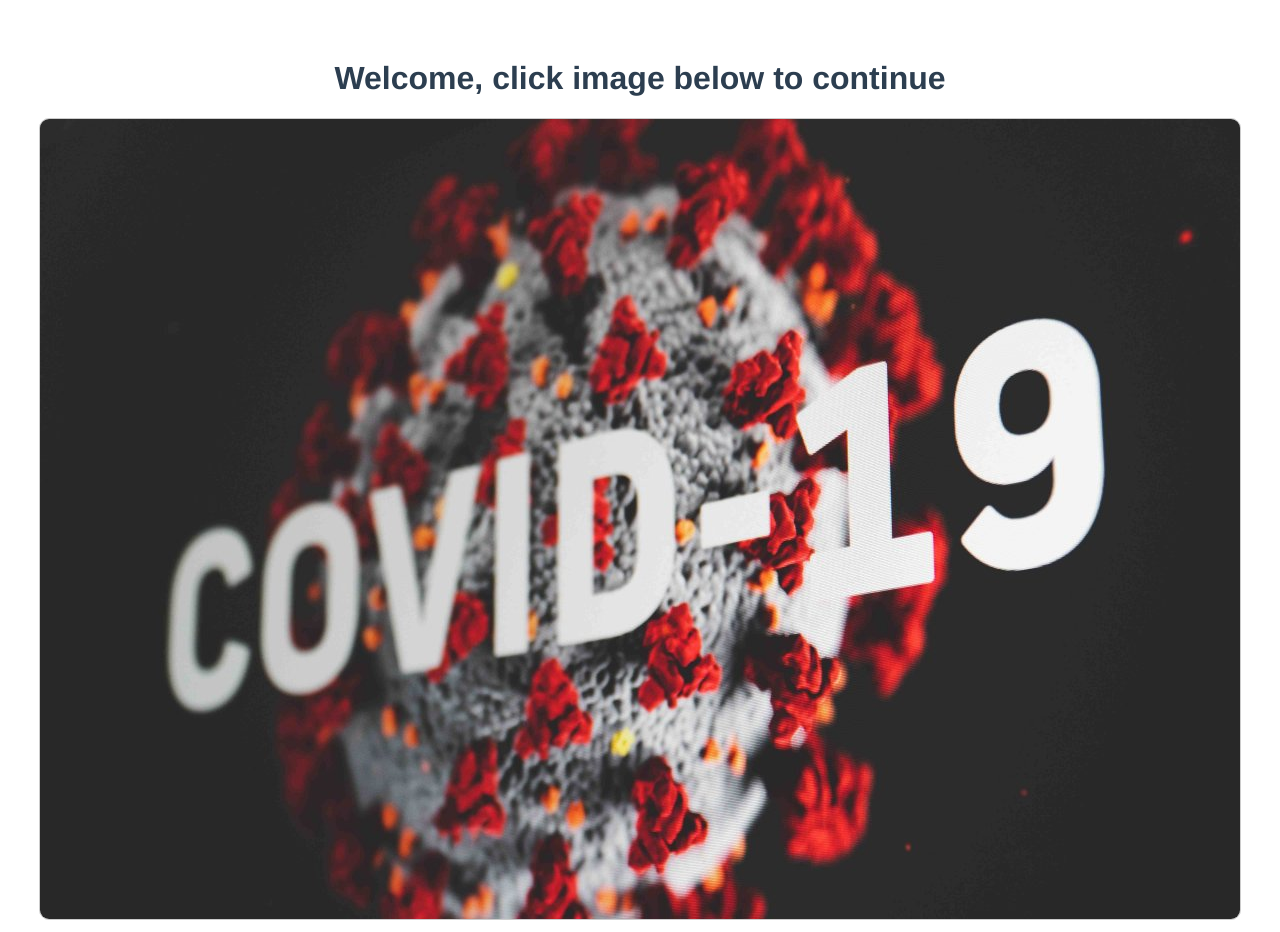
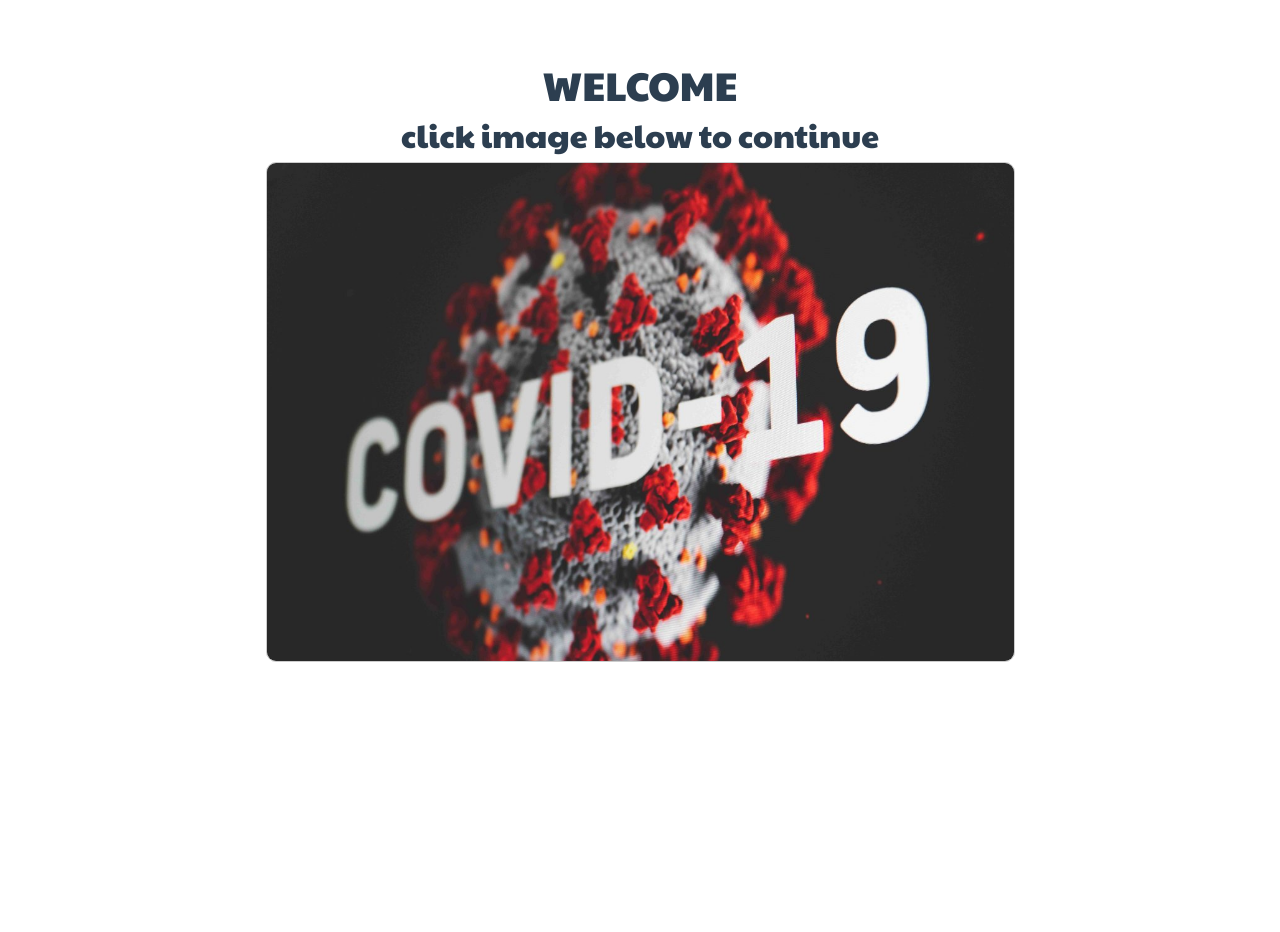
Before and after one commit to aurre/COVID19, a Vue app: page / in a window 1280 px wide. After the commit the page ends 800 px from the top, so only its background shows below. Built offline with nearby package versions, Linux system fonts and the light colour scheme.

Commit message:
add bootstrap

```diff
--- a/package.json
+++ b/package.json
@@ -8,6 +8,8 @@
     "lint": "vue-cli-service lint"
   },
   "dependencies": {
+    "bootstrap": "^4.4.1",
+    "bootstrap-vue": "^2.10.1",
     "core-js": "^3.6.4",
     "router": "^1.3.5",
     "vue": "^2.6.11",
--- a/public/index.html
+++ b/public/index.html
@@ -4,6 +4,7 @@
     <meta charset="utf-8">
     <meta http-equiv="X-UA-Compatible" content="IE=edge">
     <meta name="viewport" content="width=device-width,initial-scale=1.0">
+    <link href="https://fonts.googleapis.com/css2?family=Paytone+One&display=swap" rel="stylesheet">
     <link rel="icon" href="<%= BASE_URL %>favicon.ico">
     <title><%= htmlWebpackPlugin.options.title %></title>
   </head>
--- a/src/main.js
+++ b/src/main.js
@@ -1,7 +1,7 @@
 import Vue from 'vue'
 import App from './App.vue'
 import '@babel/polyfill';
-
+import './plugins/bootstrap-vue';
 import router from './router';
 
 Vue.config.productionTip = false
--- a/src/pages/Home.vue
+++ b/src/pages/Home.vue
@@ -12,8 +12,9 @@ export default {
 
 <template>
   <div id="app">
-    <h1> Welcome, click image below to continue </h1>
-    <img class="box" alt="CoVID19" src="../assets/covid19img.jpg" v-on:click="goToStats">
+    <h1 class="title"> Welcome</h1>
+    <h2 class="subtitle">click image below to continue</h2>
+    <img class="box" alt="COVID19" src="../assets/covid19img.jpg" v-on:click="goToStats">
   </div>
 </template>
 
@@ -23,8 +24,16 @@ export default {
   border-radius:10px;
   border: 1px solid #ccc;
   background: #fff;
+  height: 500px;
 }
 .box:hover {
   box-shadow: 0 0 32px rgba(255,0,0,.9);
 }
+.title {
+    font-family: 'Paytone One', sans-serif;
+    text-transform: uppercase;
+}
+.subtitle {
+    font-family: 'Paytone One', sans-serif;
+}
 </style>
--- a/src/pages/Statistics.vue
+++ b/src/pages/Statistics.vue
@@ -7,6 +7,35 @@ export default {
 
 <template>
   <div>
-    <h1>Coming soon!!!</h1>
+    <h1 class="title">Totals</h1>
+    <b-container class="bv-example-row">
+      <b-row class="justify-content-md-center">
+         <b-card no-body>
+    <b-tabs class="title" card>
+      <b-tab no-body title="Total Confirmed">
+        <b-card-tex>TBD</b-card-tex>
+        <b-card-footer></b-card-footer>
+      </b-tab>
+
+      <b-tab no-body title="Total Deaths">
+        <b-card-text>TBD</b-card-text>
+        <b-card-footer></b-card-footer>
+      </b-tab>
+
+      <b-tab no-body title="Countries/Regions">
+      <b-card-text>TBD</b-card-text>
+        <b-card-footer></b-card-footer>
+      </b-tab>
+    </b-tabs>
+  </b-card>
+      </b-row>
+  </b-container>
   </div>
 </template>
+
+<style scoped>
+.title {
+    font-family: 'Paytone One', sans-serif;
+    text-transform: uppercase;
+}
+</style>
```
Also changed, not shown: src/plugins/bootstrap-vue.js (added, +7 -0 lines), 1 other file (tests, documents, lock files or other folders).
